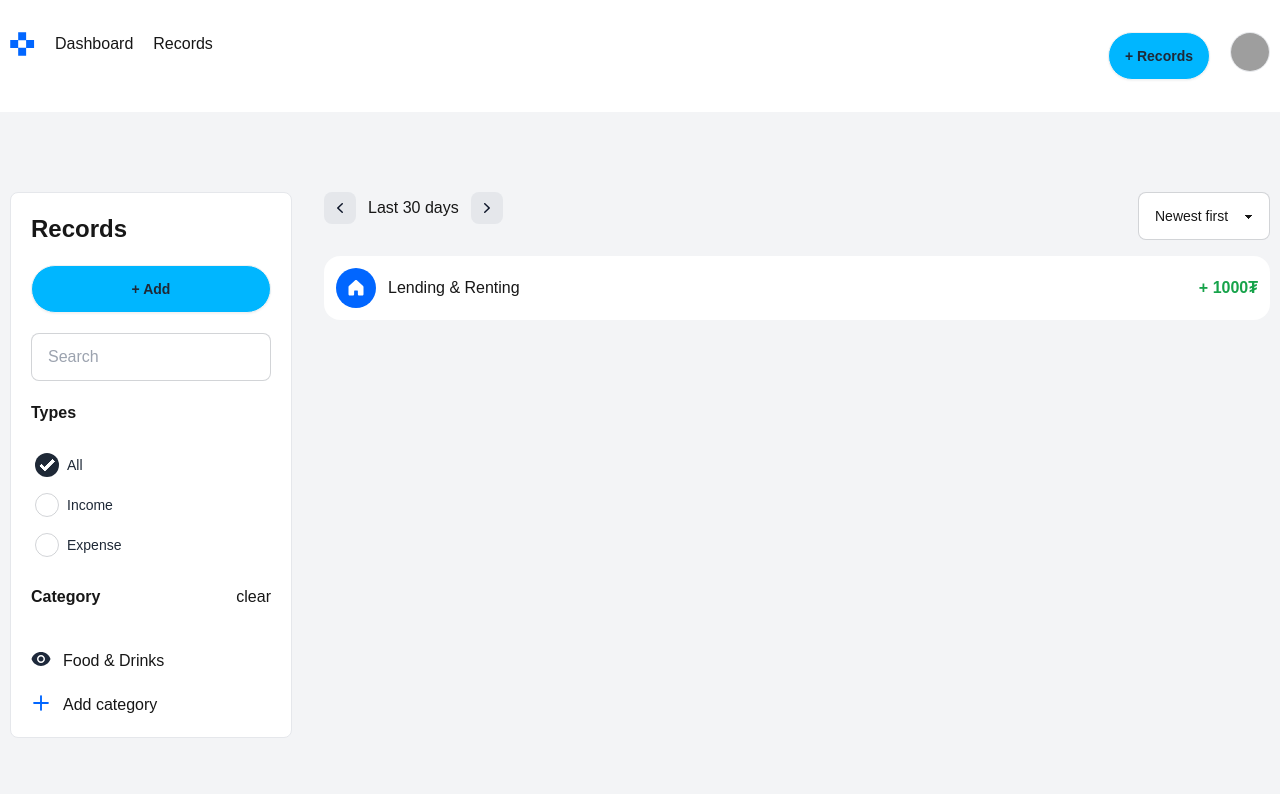
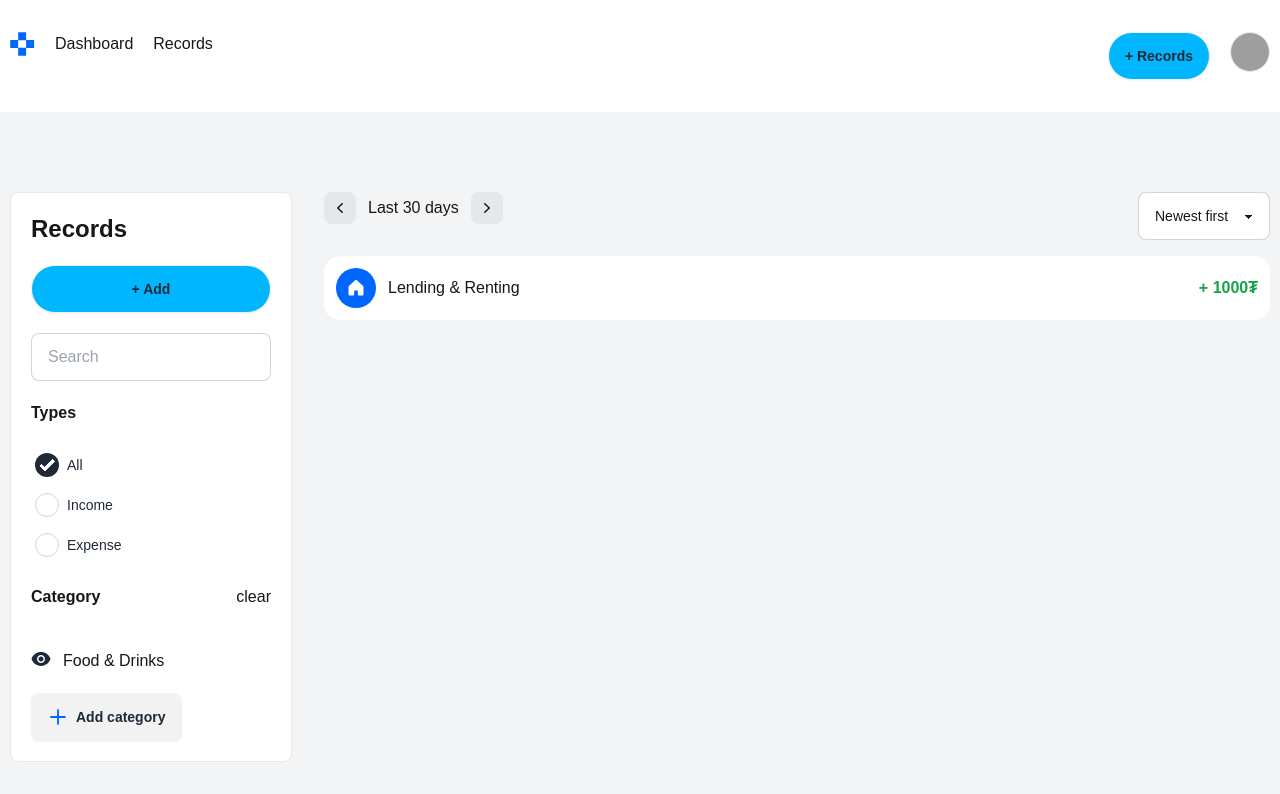
Before and after one commit to Saruul89/Exprense-tracker-web, a Next.js app in the folder front-end/: page /records in a window 1280 px wide. Shown: the top 794 px of the page. Built offline with nearby package versions, Linux system fonts and the light colour scheme; grey boxes are pictures that could not be loaded.

Commit message:
add category

```diff
--- a/front-end/src/components/dashboard-components/hero/Hero.jsx
+++ b/front-end/src/components/dashboard-components/hero/Hero.jsx
@@ -5,7 +5,7 @@ import ArrowUp from "./arrowUpDown/ArrowUp";
 import ArrowDown from "./arrowUpDown/ArrowDown";
 import BarChart from "../chart/BarChart";
 import PieChart from "../chart/PieChart";
-import HomeIcon from "@/components/record/HomeIcon";
+import HomeIcon from "@/components/record/icon/HomeIcon";
 
 const Hero = () => {
   return (
--- /dev/null
+++ b/front-end/src/components/record/AddCategoryinRecord.jsx
@@ -0,0 +1,23 @@
+const AddCategoryInRecord = () => {
+  return (
+    <div>
+      <dialog id="my_modal_category" className="modal">
+        <div className="modal-box">
+          <form method="dialog">
+            {/* if there is a button in form, it will close the modal */}
+            <button className="btn btn-sm btn-circle btn-ghost absolute right-2 top-2">
+              ✕
+            </button>
+          </form>
+          <h3 className="font-bold text-lg">Add Category</h3>
+          <input
+            type="text"
+            placeholder="name"
+            className="border p-3 rounded-lg mt-3"
+          />
+        </div>
+      </dialog>
+    </div>
+  );
+};
+export default AddCategoryInRecord;
--- a/front-end/src/components/record/RecordsHero.jsx
+++ b/front-end/src/components/record/RecordsHero.jsx
@@ -1,6 +1,6 @@
-import HomeIcon from "./HomeIcon";
-import LeftArrow from "./LeftArrow";
-import RightArrow from "./RightArrow";
+import HomeIcon from "./icon/HomeIcon";
+import LeftArrow from "./icon/LeftArrow";
+import RightArrow from "./icon/RightArrow";
 
 const RecordsHero = () => {
   return (
--- a/front-end/src/components/record/RecordsMenu.jsx
+++ b/front-end/src/components/record/RecordsMenu.jsx
@@ -1,7 +1,8 @@
 "use client";
-import AddIconBlue from "./AddIconBlue";
+import AddIconBlue from "./icon/AddIconBlue";
 import AddRecordModal from "./AddRecordModal";
-import EyeIcon from "./EyeIcon";
+import EyeIcon from "./icon/EyeIcon";
+import AddCategoryInRecord from "./AddCategoryinRecord";
 
 const RecordsMenu = () => {
   return (
@@ -79,9 +80,18 @@ const RecordsMenu = () => {
         <EyeIcon />
         <p>Food & Drinks</p>
       </div>
-      <div className="flex gap-3">
-        <AddIconBlue />
-        <p>Add category</p>
+      <div>
+        {/* You can open the modal using document.getElementById('ID').showModal() method */}
+        <button
+          className="btn"
+          onClick={() =>
+            document.getElementById("my_modal_category").showModal()
+          }
+        >
+          <AddIconBlue />
+          Add category
+        </button>
+        <AddCategoryInRecord />
       </div>
     </div>
   );
```
Also changed, not shown: front-end/src/components/record/icon/AddIconBlue.jsx (renamed from front-end/src/components/record/AddIconBlue.jsx), front-end/src/components/record/icon/EyeIcon.jsx (renamed from front-end/src/components/record/EyeIcon.jsx), front-end/src/components/record/icon/HomeIcon.jsx (renamed from front-end/src/components/record/HomeIcon.jsx), front-end/src/components/record/icon/LeftArrow.jsx (renamed from front-end/src/components/record/LeftArrow.jsx), front-end/src/components/record/icon/RightArrow.jsx (renamed from front-end/src/components/record/RightArrow.jsx).
